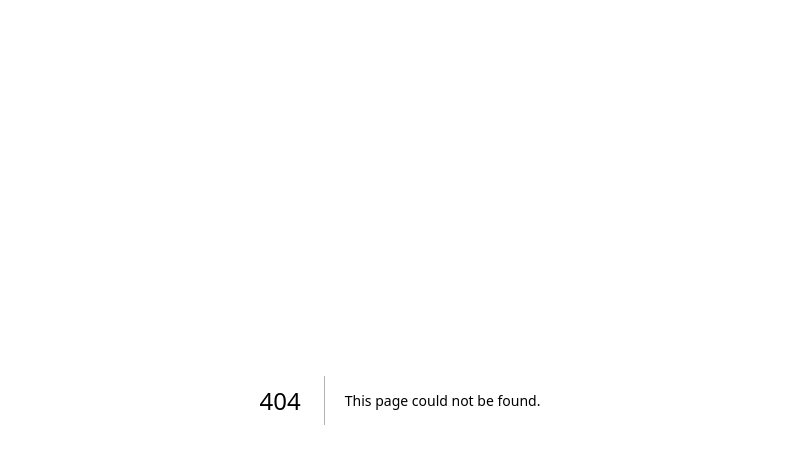
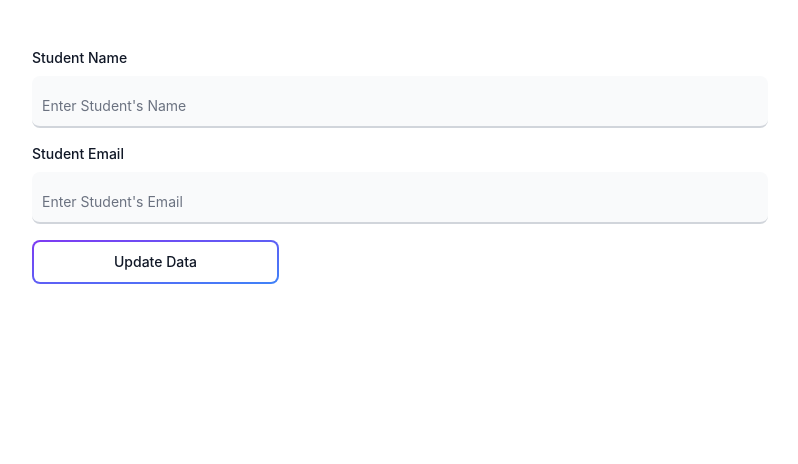
Before and after one commit to yash1378/JS-GuidanceProgram, a Next.js app: page /student/1 in a window 1280 px wide. Before the commit this address had no page. Shown: the top 464 px of the page, without its empty margins (240-1038 px from the left). Built offline with nearby package versions, Linux system fonts and the light colour scheme.

Commit message:
student edit page added

```diff
--- /dev/null
+++ b/pages/edit.js
@@ -0,0 +1,46 @@
+import React, { useState } from "react";
+import { useRouter } from "next/router";
+
+function PhoneNumberInputPage() {
+  const [phoneNumber, setPhoneNumber] = useState("");
+  const router = useRouter();
+
+  const handlePhoneNumberChange = (e) => {
+    setPhoneNumber(e.target.value);
+  };
+
+  const handleGoToEdit = () => {
+    // Check if the phone number is not empty
+    if (phoneNumber.trim() !== "") {
+      // Navigate to the "edit" page with the provided phone number as a query parameter
+      router.push(`/student/${phoneNumber}`);
+    } else {
+      // Display an error or alert if the phones number is empty
+      alert("Please enter a valid phone number.");
+    }
+  };
+
+  return (
+    <div className="mx-auto mt-8 p-4 rounded-lg bg-white dark:bg-gray-800" style={{ maxWidth: "60vw" }}>
+      <h2 className="text-2xl font-semibold mb-4 text-gray-900 dark:text-white">Enter Phone Number</h2>
+      <input
+        type="text"
+        id="phoneNumber"
+        name="phoneNumber"
+        className="block rounded-lg px-2.5 pb-2.5 pt-5 w-full text-sm text-gray-900 bg-gray-50 dark:bg-gray-700 border-0 border-b-2 border-gray-300 appearance-none dark:text-white dark:border-gray-600 dark:focus:border-blue-500 focus:outline-none focus:ring-0 focus:border-blue-600 peer"
+        placeholder="Enter Phone Number"
+        value={phoneNumber}
+        onChange={handlePhoneNumberChange}
+        required
+      />
+      <button
+        onClick={handleGoToEdit}
+        className="mt-4 px-4 py-2 bg-blue-500 text-white rounded-lg hover:bg-blue-600 cursor-pointer"
+      >
+        Go to Edit
+      </button>
+    </div>
+  );
+}
+
+export default PhoneNumberInputPage;
--- a/pages/registration.js
+++ b/pages/registration.js
@@ -1,9 +1,10 @@
 import React, { useEffect, useState } from "react";
 import Toast from "@/components/Toast";
+import { useRouter } from "next/router";
 
 function Registration() {
   const [studentName, setStudentName] = useState("");
-
+  const router = useRouter();
   const [phoneNumber, setPhoneNumber] = useState("");
   const [studentEmail, setStudentEmail] = useState("");
   const [paymentDate, setPaymentDate] = useState("");
@@ -464,6 +465,7 @@ function Registration() {
             <div className="w-full md:w-1/3 mb-2 md:mb-0">
               <button
                 id="subscriptionTypeButton"
+                onClick={()=>router.push('/edit')}
                 className={`relative inline-flex items-center justify-center p-0.5 mb-2 mr-2 overflow-hidden text-sm font-medium text-gray-900 rounded-lg group bg-gradient-to-br from-purple-600 to-blue-500 group-hover:from-purple-600 group-hover:to-blue-500 hover:text-white dark:text-white focus:ring-4 focus:outline-none focus:ring-blue-300 dark:focus:ring-blue-800 ${
                   subscriptionType ? "has-value" : ""
                 }`}
--- /dev/null
+++ b/pages/student/[phone].js
@@ -0,0 +1,107 @@
+import React, { useState, useEffect } from "react";
+import { useRouter } from "next/router";
+import Toast from "@/components/Toast";
+
+
+function Student() {
+  const [message, setMessage] = useState("");
+  const [color, setColor] = useState("");
+  const [showToast, setShowToast] = useState(false);
+  const [studentName, setStudentName] = useState("");
+  const [studentEmail, setStudentEmail] = useState("");
+
+  const router = useRouter();
+  const { phone } = router.query;
+
+
+
+  const handleEditSubmit = async (e) => {
+    e.preventDefault();
+
+    try {
+      const response = await fetch(`https://gp-backend-u5ty.onrender.com/student/${phone}`, {
+        method: "POST",
+        headers: {
+          "Content-Type": "application/json",
+        },
+        body: JSON.stringify({
+          studentName,
+          studentEmail,
+        }),
+      });
+      setStudentName("");
+      setStudentEmail("");
+      if (response.ok) {
+        setMessage("Data Updated Successfully");
+        setColor("green");
+        setShowToast(true);
+      } else {
+        console.error("Failed to update student data.");
+        setMessage("Failed to update data");
+        setColor("red");
+        setShowToast(true);
+      }
+    } catch (error) {
+      console.error("An error occurred:", error);
+      setMessage("An error occurred");
+      setColor("red");
+      setShowToast(true);
+    }
+  };
+
+  return (
+    <>
+      <div className="mx-auto mt-8 p-4 rounded-lg bg-white dark:bg-gray-800" style={{ maxWidth: "60vw" }}>
+        <form onSubmit={handleEditSubmit}>
+          <div className="mb-4">
+            <label htmlFor="studentName" className="block mb-2 text-sm font-medium text-gray-900 dark:text-white">
+              Student Name
+            </label>
+            <input
+              type="text"
+              id="studentName"
+              name="studentName"
+              className="block rounded-lg px-2.5 pb-2.5 pt-5 w-full text-sm text-gray-900 bg-gray-50 dark:bg-gray-700 border-0 border-b-2 border-gray-300 appearance-none dark:text-white dark:border-gray-600 dark:focus:border-blue-500 focus:outline-none focus:ring-0 focus:border-blue-600 peer"
+              placeholder="Enter Student's Name"
+              value={studentName}
+              onChange={(e) => setStudentName(e.target.value)}
+              required
+            />
+          </div>
+          <div className="mb-4">
+            <label htmlFor="studentEmail" className="block mb-2 text-sm font-medium text-gray-900 dark:text-white">
+              Student Email
+            </label>
+            <input
+              type="email"
+              id="studentEmail"
+              name="studentEmail"
+              className="block rounded-lg px-2.5 pb-2.5 pt-5 w-full text-sm text-gray-900 bg-gray-50 dark:bg-gray-700 border-0 border-b-2 border-gray-300 appearance-none dark:text-white dark:border-gray-600 dark:focus:border-blue-500 focus:outline-none focus:ring-0 focus:border-blue-600 peer"
+              placeholder="Enter Student's Email"
+              value={studentEmail}
+              onChange={(e) => setStudentEmail(e.target.value)}
+              required
+            />
+          </div>
+          <div className="mb-4">
+            <button
+              type="submit"
+              className="relative inline-flex items-center justify-center p-0.5 mb-2 mr-2 overflow-hidden text-sm font-medium text-gray-900 rounded-lg group bg-gradient-to-br from-purple-600 to-blue-500 group-hover:from-purple-600 group-hover:to-blue-500 hover:text-white dark:text-white focus:ring-4 focus:outline-none focus:ring-blue-300 dark:focus:ring-blue-800"
+            >
+              <span className="relative px-20 py-2.5 transition-all ease-in duration-75 bg-white dark:bg-gray-900 rounded-md group-hover:bg-opacity-0">
+                Update Data
+              </span>
+            </button>
+          </div>
+        </form>
+      </div>
+      <div className="mx-auto mt-8 p-4 rounded-lg bg-white dark:bg-gray-800" style={{ maxWidth: "60vw" }}>
+        {showToast && (
+          <Toast message={message} bgColor={color} onClose={() => setShowToast(false)} />
+        )}
+      </div>
+    </>
+  );
+}
+
+export default Student;
```
Also changed, not shown: 1 other file (tests, documents, lock files or other folders).
